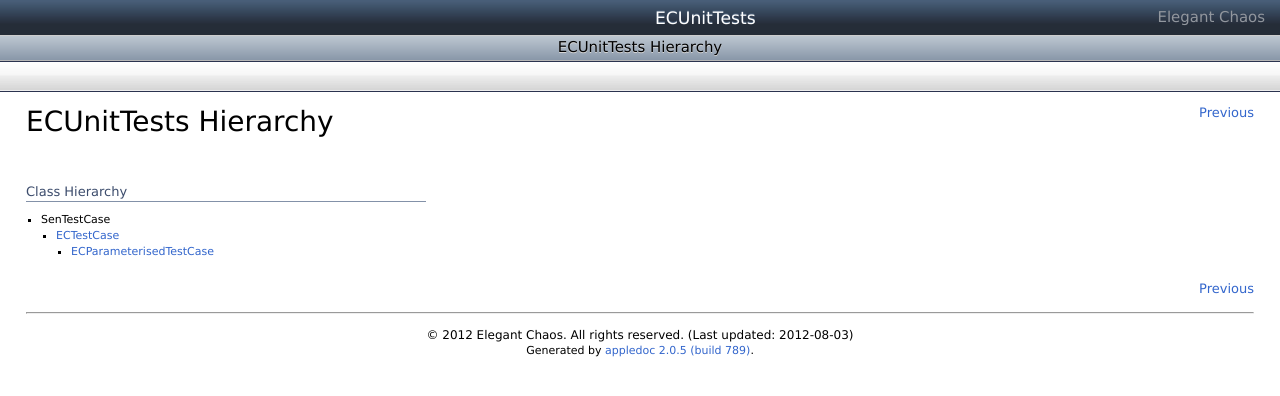
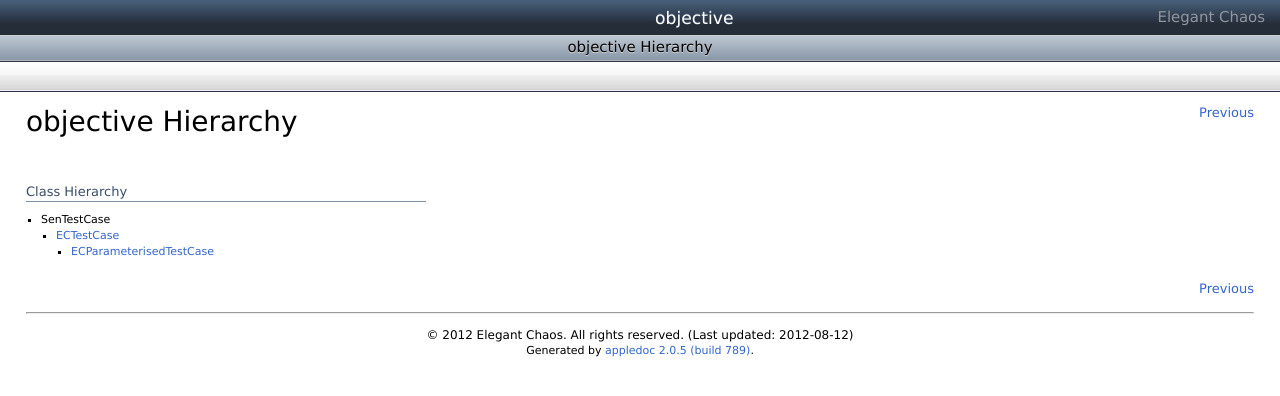
Before and after one commit to elegantchaos/ECUnitTests, a plain HTML site: page documentation/hierarchy.html in a window 1280 px wide. Drawn offline with Linux system fonts and the light colour scheme.

Commit message:
Update documentation

```diff
--- a/Documentation/hierarchy.html
+++ b/documentation/hierarchy.html
@@ -2,7 +2,7 @@
 <html>
 	<head>
 		<meta http-equiv="Content-Type" content="text/html; charset=utf-8" />
-		<title>ECUnitTests Hierarchy</title>
+		<title>objective Hierarchy</title>
 			<link rel="stylesheet" type="text/css" href="css/styles.css" media="all" />
 			<link rel="stylesheet" type="text/css" media="print" href="css/stylesPrint.css" />
 		<meta name="generator" content="appledoc 2.0.5 (build 789)" />
@@ -10,12 +10,12 @@
 	<body>
 		<header id="top_header">
 			<div id="library" class="hideInXcode">
-				<h1><a id="libraryTitle" href="index.html">ECUnitTests </a></h1>
+				<h1><a id="libraryTitle" href="index.html">objective </a></h1>
 				<a id="developerHome" href="index.html">Elegant Chaos</a>
 			</div>
 
 			<div id="title" role="banner">
-				<h1 class="hideInXcode">ECUnitTests Hierarchy</h1>
+				<h1 class="hideInXcode">objective Hierarchy</h1>
 			</div>
 			<ul id="headerButtons" role="toolbar"></ul>
 		</header>
@@ -26,7 +26,7 @@
 				</div>
 				<div id="header">
 					<div class="section-header">
-						<h1 class="title title-header">ECUnitTests Hierarchy</h1>
+						<h1 class="title title-header">objective Hierarchy</h1>
 					</div>
 				</div>
 				<div id="container">
@@ -63,7 +63,7 @@
 				<div id="footer">
 					<hr />
 					<div class="footer-copyright">
-						<p><span class="copyright">&copy; 2012 Elegant Chaos. All rights reserved. (Last updated: 2012-08-03)</span><br />
+						<p><span class="copyright">&copy; 2012 Elegant Chaos. All rights reserved. (Last updated: 2012-08-12)</span><br />
 
 						<span class="generator">Generated by <a href="http://appledoc.gentlebytes.com">appledoc 2.0.5 (build 789)</a>.</span></p>
 
```
Also changed, not shown: documentation/Classes/ECParameterisedTestCase.html (renamed from Documentation/Classes/ECParameterisedTestCase.html, +2 -2 lines), documentation/Classes/ECTestCase.html (renamed from Documentation/Classes/ECTestCase.html, +2 -2 lines), documentation/index.html (renamed from Documentation/index.html, +5 -5 lines), documentation/css/styles.css (renamed from Documentation/css/styles.css), documentation/css/stylesPrint.css (renamed from Documentation/css/stylesPrint.css), documentation/img/button_bar_background.png (renamed from Documentation/img/button_bar_background.png), documentation/img/disclosure.png (renamed from Documentation/img/disclosure.png), documentation/img/disclosure_open.png (renamed from Documentation/img/disclosure_open.png), documentation/img/library_background.png (renamed from Documentation/img/library_background.png), documentation/img/title_background.png (renamed from Documentation/img/title_background.png), 2 other files.
